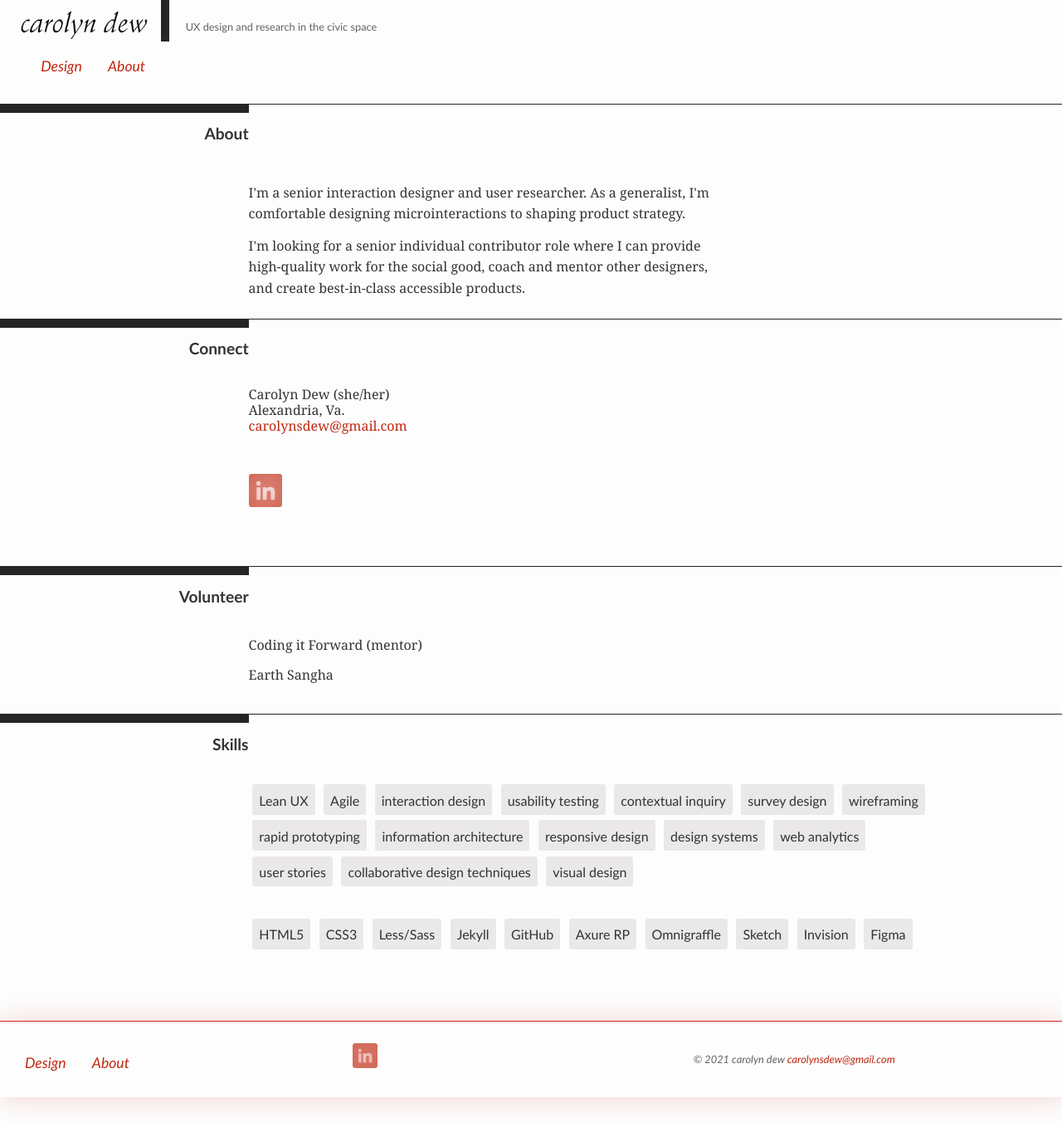
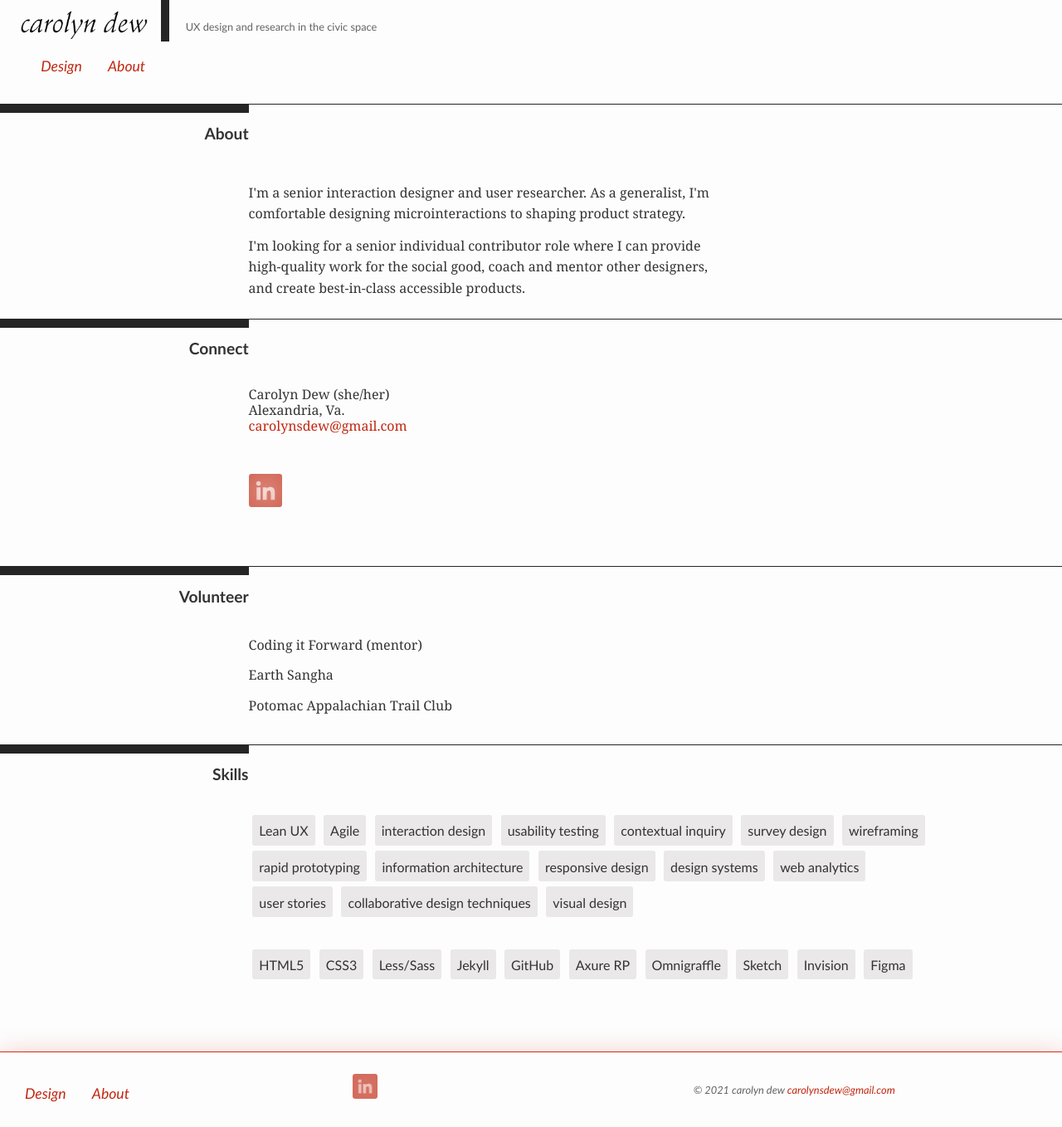
Before and after one commit to carodew/carodew.github.io, a Jekyll site: the page built from about.md, in a window 1280 px wide. Shown: the whole page at 83% size. Built offline with Jekyll 4.4.1, drawn with Linux system fonts in a browser that asks for light colours.

Commit message:
add PATC, remove old clients

```diff
--- a/about.md
+++ b/about.md
@@ -44,6 +44,8 @@ img-path: "../img"
 	<ul class="unstyled">
 		<li>Coding it Forward (mentor)</li>
 		<li>Earth Sangha</li>
+		<li>Potomac Appalachian Trail Club</li>
+
 	</ul>
 	</div>
 </section>
```
